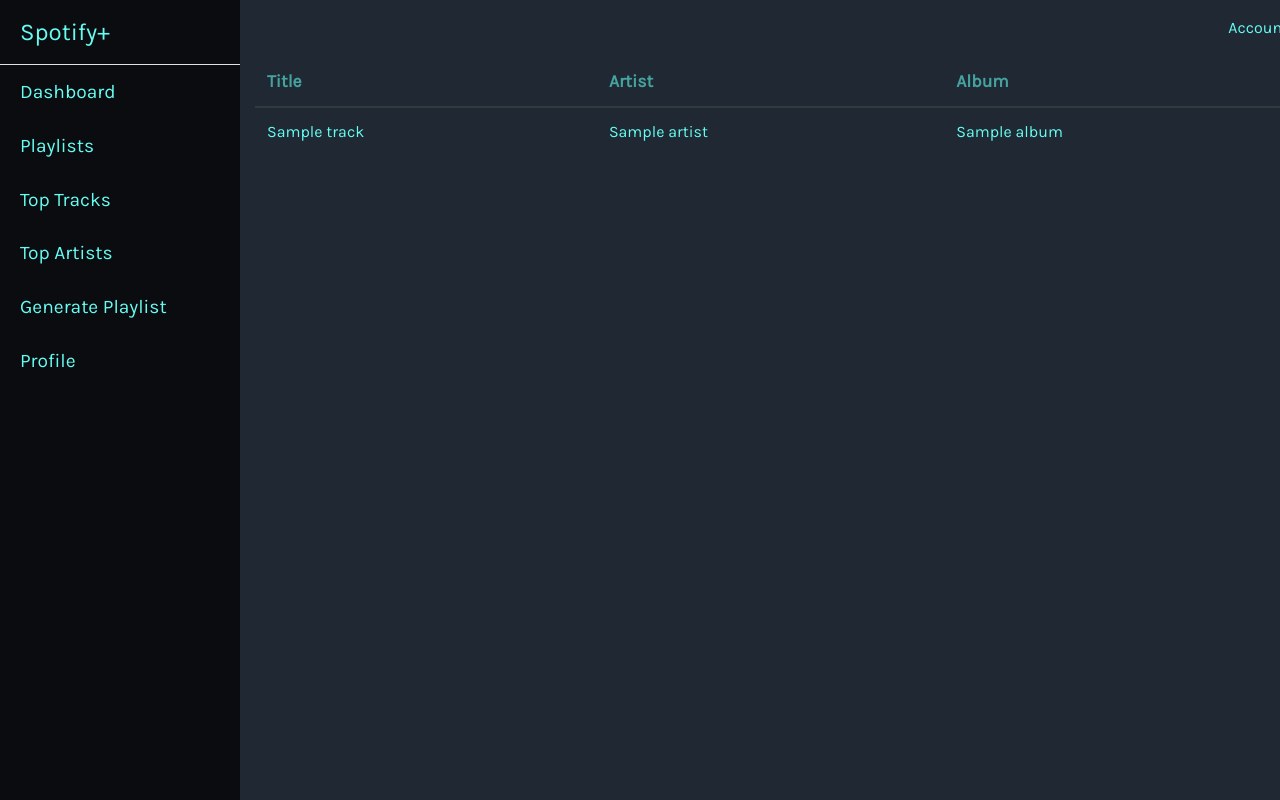
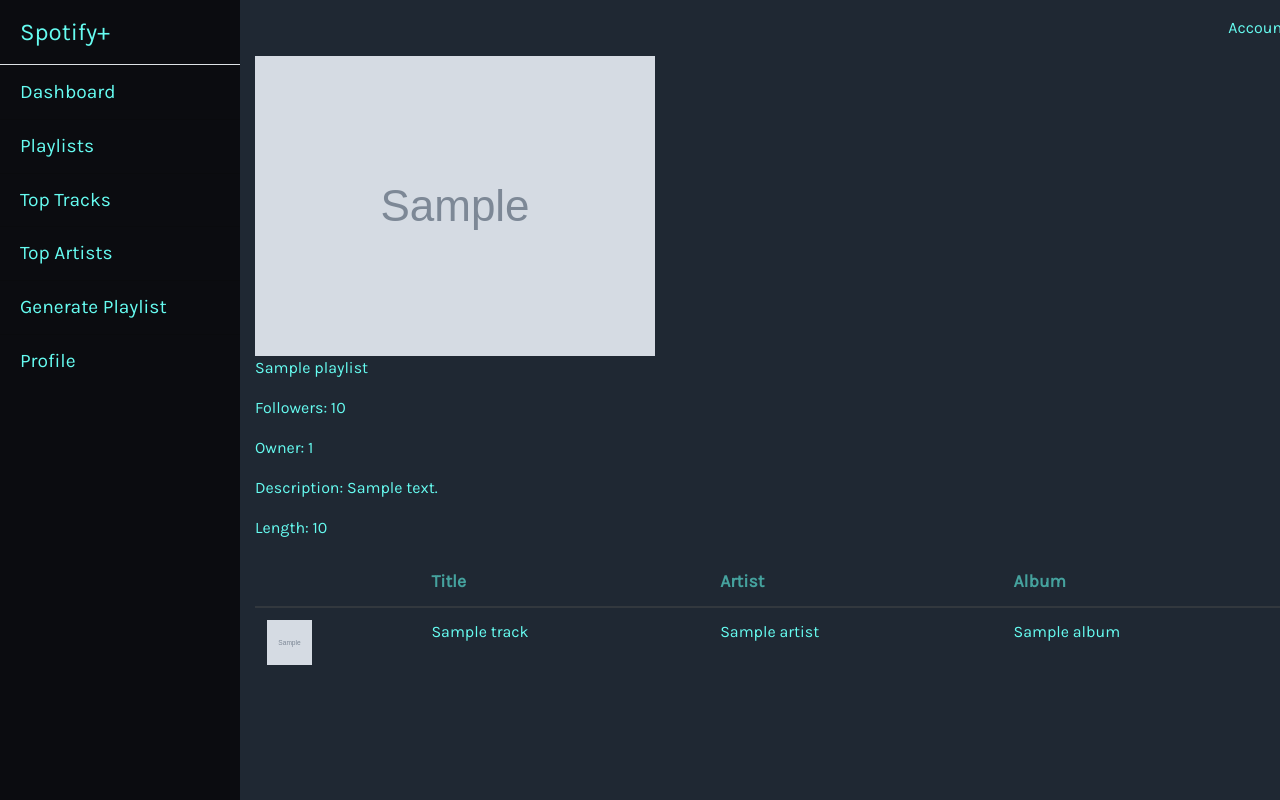
Before and after one commit to sjkchang/Tune-Swap-v1, a Flask app: template app/Templates/playlist.html in a window 1280 px wide. Run offline with Flask 2, Linux system fonts and the light colour scheme; the template is opened without the code that fills it: most values are stand-ins (such as "Sample title", 1, 10 or a date in 2020); grey boxes marked "Sample" are stand-in pictures; some libraries are stand-ins or nearby versions.

Commit message:
Added images to playlists and songs

```diff
--- a/app/Templates/library.html
+++ b/app/Templates/library.html
@@ -4,6 +4,7 @@
     <table class="table borderless table-dark">
         <thead>
             <tr>
+                <th scope="col"></th>
                 <th scope="col">Name</th>
                 <th scope="col">Collaborative</th>
                 <th scope="col">Privacy</th>
@@ -12,6 +13,7 @@
         <tbody>
             {% for playlist in playlists %}
             <tr>
+                <td><img src="{{ playlist['images'][0]['url'] }}" alt="" width="45" height="45"></td>
                 <td><a href="{{ url_for('playlist', id=playlist['id']) }}">{{ playlist["name"] }}</a></td>
                 <td>{{ playlist["collaborative"] }}</td>
                 {% if playlist["public"] %}
--- a/app/Templates/playlist.html
+++ b/app/Templates/playlist.html
@@ -1,9 +1,20 @@
 {% extends "base.html" %}
 {% block content %}
+{% if playlist %}
+<div>
+    <img src="{{ playlist['images'][0]['url'] }}">
+    <p>{{ playlist['name'] }}</p>
+    <p>Followers: {{ playlist['followers']['total'] }}</p>
+    <p>Owner: {{ playlist['owner']['id'] }}</p>
+    <p>Description: {{ playlist['description'] }}</p>
+    <p>Length: {{ playlist['tracks']['total'] }}</p>
+</div>
+{% endif %}
 <div class="table-responsive">
     <table class="table borderless table-dark">
         <thead>
             <tr>
+                <th scope='col'></th>
                 <th scope="col">Title</th>
                 <th scope="col">Artist</th>
                 <th scope="col">Album</th>
@@ -12,6 +23,7 @@
         <tbody>
             {% for track in tracks %}
             <tr>
+                <td><img src="{{ track['album']['images'][0]['url'] }}" alt="" width="45" height="45"></td>
                 <td><a href="{{ url_for('track', id=track['id']) }}">{{ track["name"] }}</a></td>
                 <td>{{ track["artists"][0]["name"] }}</td>
                 <td>{{ track["album"]["name"] }}</td>
--- a/app/views/library.py
+++ b/app/views/library.py
@@ -34,7 +34,7 @@
 
         response = requests.post(URL, data=body_params)
 
-        session["access_token"] = response
+        session["access_token"] = response.json()
         session["access_token"]["refresh_token"] = session["refresh_token"]
         session["expires_at"] = datetime.now() + timedelta(hours=1)
 
@@ -47,7 +47,6 @@
     response = sp.get_current_user_playlists(limit=50)
     for item in response["items"]:
         playlists.append(item)
-
     return render_template("library.html", playlists=playlists)
 
 
@@ -55,13 +54,13 @@
 def playlist(id):
     sp = Spotify(session["access_token"])
 
+    playlist = sp.get_playlist(id)
+
     tracks = []
-    items = sp.get_playlist_items(id)["items"]
-    for item in items:
+    for item in playlist["tracks"]["items"]:
         tracks.append(item["track"])
 
-    # return str(tracks)
-    return render_template("playlist.html", tracks=tracks)
+    return render_template("playlist.html", tracks=tracks, playlist=playlist)
 
 
 @app.route("/user/library/track/<id>")
```
Also changed, not shown: app/utils/spotify.py (+10 -1 lines).
